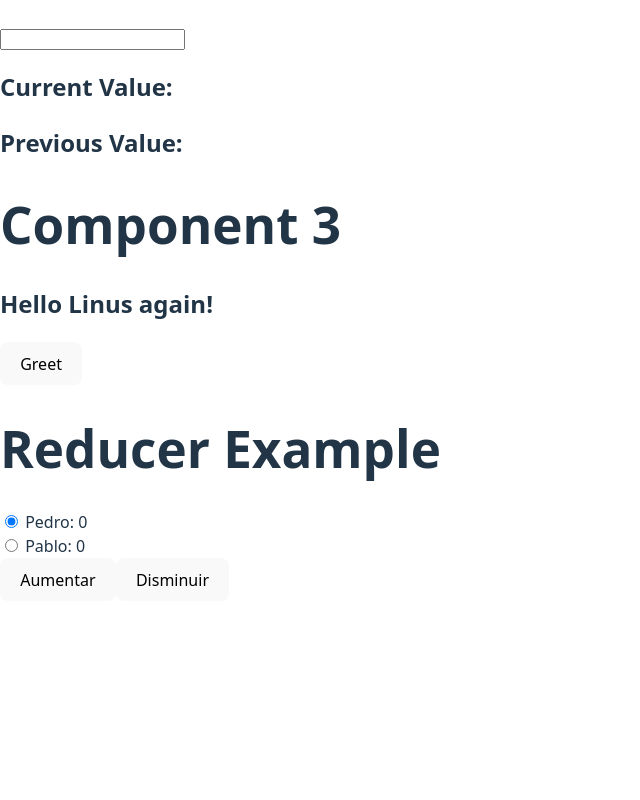
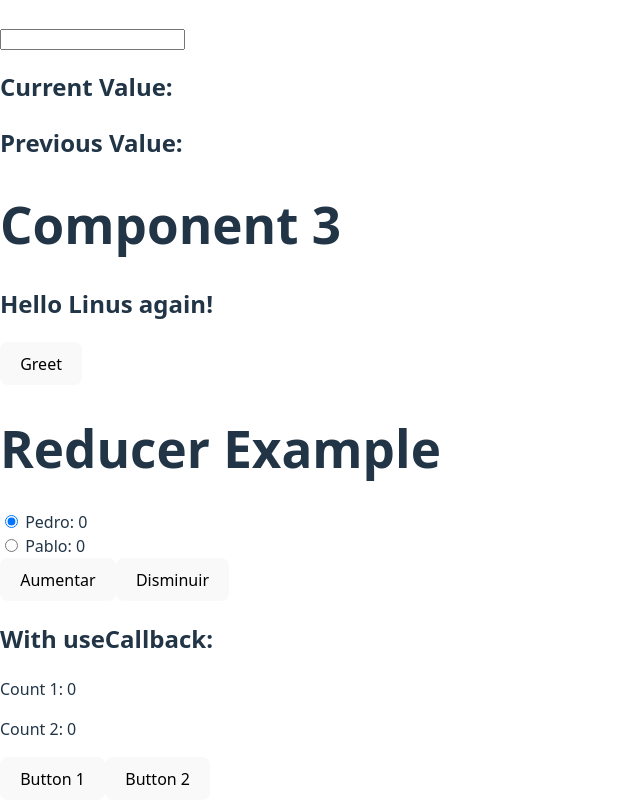
Before and after one commit to Hardbean-sudo/my-react-app, a React (Vite) app: page /hooks in a window 1280 px wide. Shown: the part 238-1038 px from the top of the page, without its empty margins (0-640 px from the left). Before the commit the page ends 839 px from the top, so only its background shows below. Built offline with nearby package versions, Linux system fonts and the light colour scheme.

Commit message:
Add WithCallbackExample component demonstrating useCallback for performance optimization

```diff
--- a/src/pages/hooks.jsx
+++ b/src/pages/hooks.jsx
@@ -1,5 +1,5 @@
 import { NavLink } from "react-router-dom";
-import { useState, createContext, useContext, useRef, useEffect, useReducer } from 'react';
+import React, { useState, createContext, useContext, useRef, useEffect, useReducer, useCallback } from 'react';
 import { createRoot } from 'react-dom/client';
 
 const UserContext = createContext();
@@ -120,6 +120,37 @@
   )
 }
 
+// useCallback example
+const Button = React.memo(({ onClick, text }) => {
+  console.log(`${text} button rendered`);
+  return <button onClick={onClick}>{text}</button>;
+});
+
+function WithCallbackExample() {
+  const [count1, setCount1] = useState(0);
+  const [count2, setCount2] = useState(0);
+
+  // These functions are memoized and only recreated when dependencies change
+  const handleClick1 = useCallback(() => {
+    setCount1(count1 + 1);
+  }, [count1]);
+
+  const handleClick2 = useCallback(() => {
+    setCount2(count2 + 1);
+  }, [count2]);
+
+  console.log("Parent rendered");
+  return (
+    <div>
+      <h2>With useCallback:</h2>
+      <p>Count 1: {count1}</p>
+      <p>Count 2: {count2}</p>
+      <Button onClick={handleClick1} text="Button 1" />
+      <Button onClick={handleClick2} text="Button 2" />
+    </div>
+  );
+}
+
 const Hooks = () => {
 
   return (
@@ -127,6 +158,7 @@
       <NavLink to="/" style={{ marginRight: '10px', marginTop: '10px' }}>Go Home</NavLink>
       <Component1 />
       <ReducerExample />
+      <WithCallbackExample />
     </>
   )
 };
```
